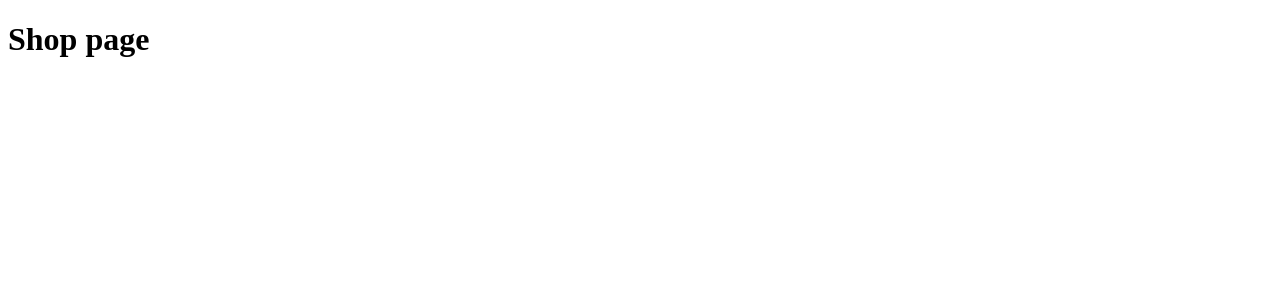
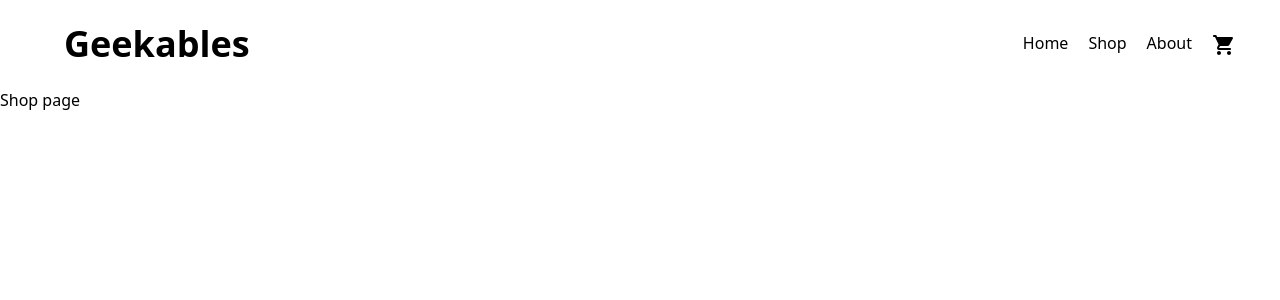
Before and after one commit to rtokala14/shopping-cart, a React (Create React App) app: page /shop in a window 1280 px wide. Shown: the top 300 px of the page. Built offline with nearby package versions, Linux system fonts and the light colour scheme.

Commit message:
Add header styles, tailwindcss, mui

```diff
--- a/src/components/Header.js
+++ b/src/components/Header.js
@@ -1,3 +1,24 @@
-const Header = () => {};
+import { Badge } from "@material-ui/core";
+import { ShoppingCartRounded } from "@material-ui/icons";
+
+const Header = () => {
+  return (
+    <div className=" flex justify-between p-6 items-center">
+      <div className=" pl-10">
+        <h1 className=" text-4xl font-bold">Geekables</h1>
+      </div>
+      <ul className=" flex gap-5 pr-5 justify-evenly">
+        <li>Home</li>
+        <li>Shop</li>
+        <li>About</li>
+        <li>
+          <Badge>
+            <ShoppingCartRounded />
+          </Badge>
+        </li>
+      </ul>
+    </div>
+  );
+};
 
 export default Header;
--- /dev/null
+++ b/src/index.css
@@ -0,0 +1,3 @@
+@tailwind base;
+@tailwind components;
+@tailwind utilities;
--- /dev/null
+++ b/tailwind.config.js
@@ -0,0 +1,8 @@
+/** @type {import('tailwindcss').Config} */
+module.exports = {
+  content: ["./src/**/*.{js,jsx,ts,tsx}"],
+  theme: {
+    extend: {},
+  },
+  plugins: [],
+};
```
Also changed, not shown: package.json (+10 -0 lines), src/index.js (+5 -4 lines), 1 other file (tests, documents, lock files or other folders).
